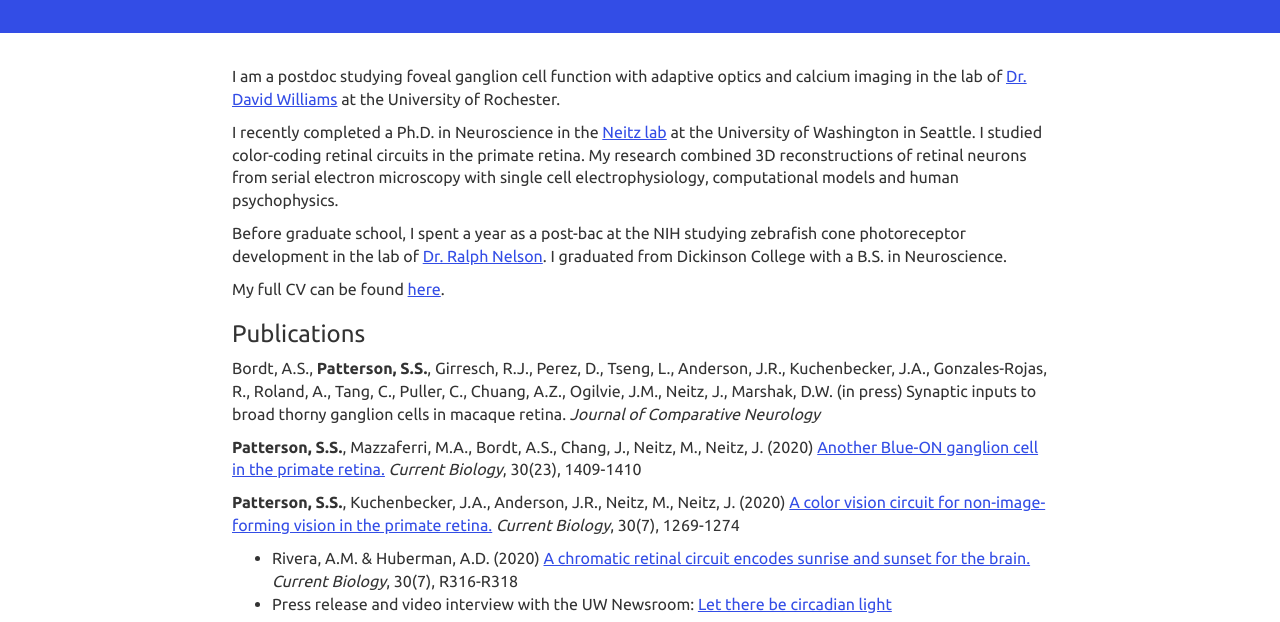
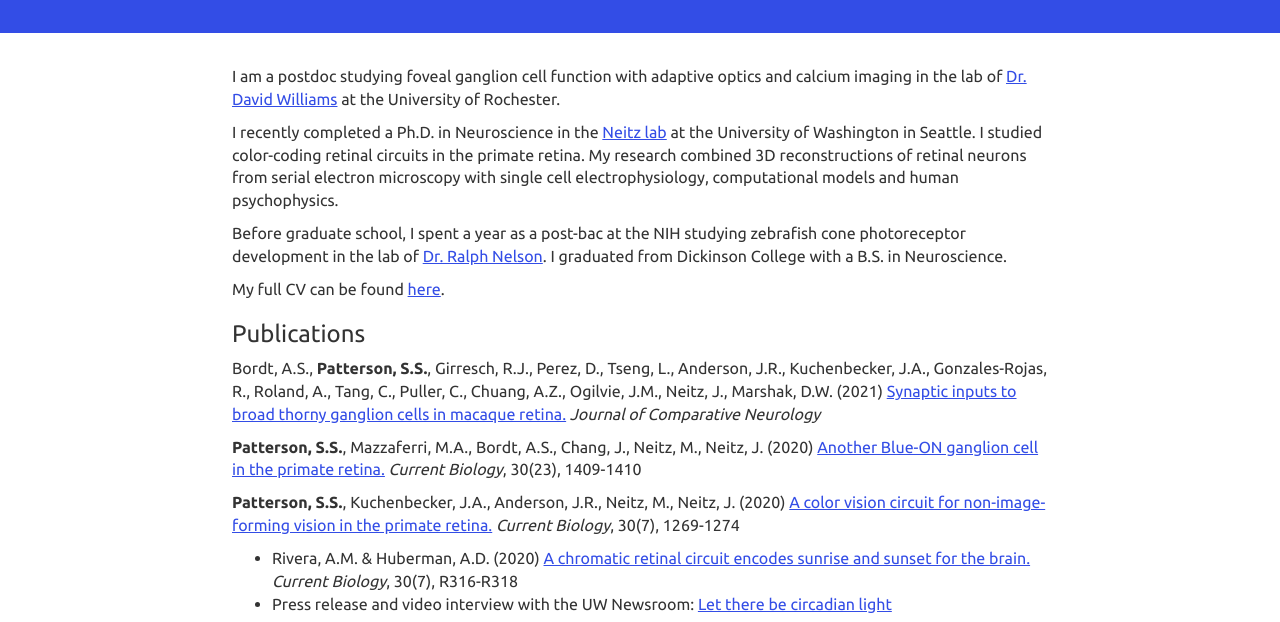
Before and after one commit to sarastokes/sarastokes.github.io, a plain HTML site: page index.html in a window 1280 px wide. Shown: the part 125-747 px from the top of the page. Drawn offline with nearby package versions, Linux system fonts and the light colour scheme.

Commit message:
link update

```diff
--- a/index.html
+++ b/index.html
@@ -27,8 +27,8 @@
         <p> My full CV can be found <a href="docs/SaraPatterson_CV.pdf">here</a>.</p>
 
 	<h3>Publications</h3>
-		<p>Bordt, A.S., <b>Patterson, S.S.</b>, Girresch, R.J., Perez, D., Tseng, L., Anderson, J.R., Kuchenbecker, J.A., Gonzales-Rojas, R., Roland, A., Tang, C., Puller, C., Chuang, A.Z., Ogilvie, J.M., Neitz, J., Marshak, D.W. (in press)
-			Synaptic inputs to broad thorny ganglion cells in macaque retina.
+		<p>Bordt, A.S., <b>Patterson, S.S.</b>, Girresch, R.J., Perez, D., Tseng, L., Anderson, J.R., Kuchenbecker, J.A., Gonzales-Rojas, R., Roland, A., Tang, C., Puller, C., Chuang, A.Z., Ogilvie, J.M., Neitz, J., Marshak, D.W. (2021)
+			<a href="https://onlinelibrary.wiley.com/doi/abs/10.1002/cne.25156">Synaptic inputs to broad thorny ganglion cells in macaque retina.</a>
 			<i>Journal of Comparative Neurology</i></p>
 		<p><b>Patterson, S.S.</b>, Mazzaferri, M.A., Bordt, A.S., Chang, J., Neitz, M., Neitz, J. (2020)
 			<a href="https://www.cell.com/current-biology/fulltext/S0960-9822(20)31514-1">Another Blue-ON ganglion cell in the primate retina.</a>
```
